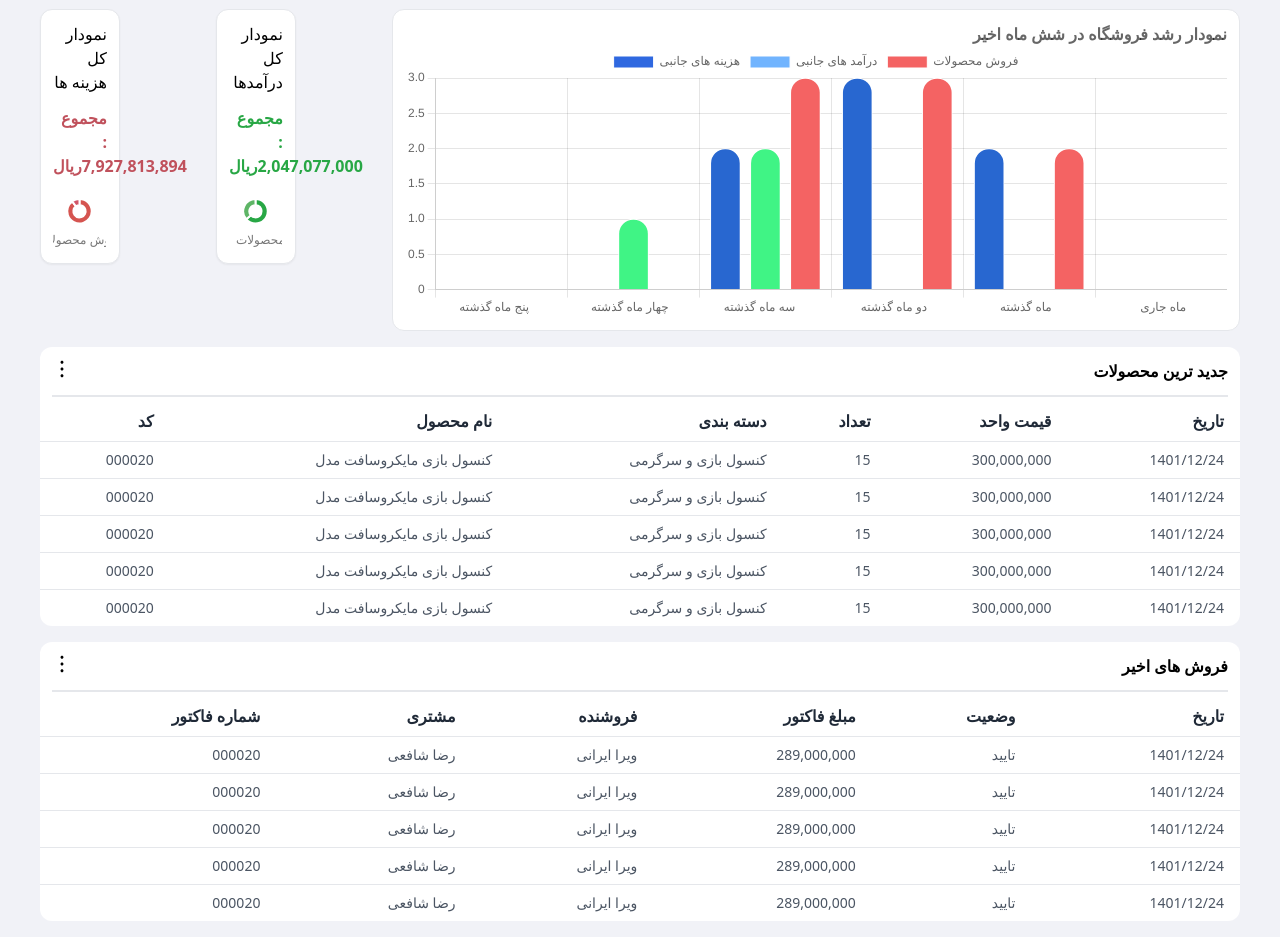
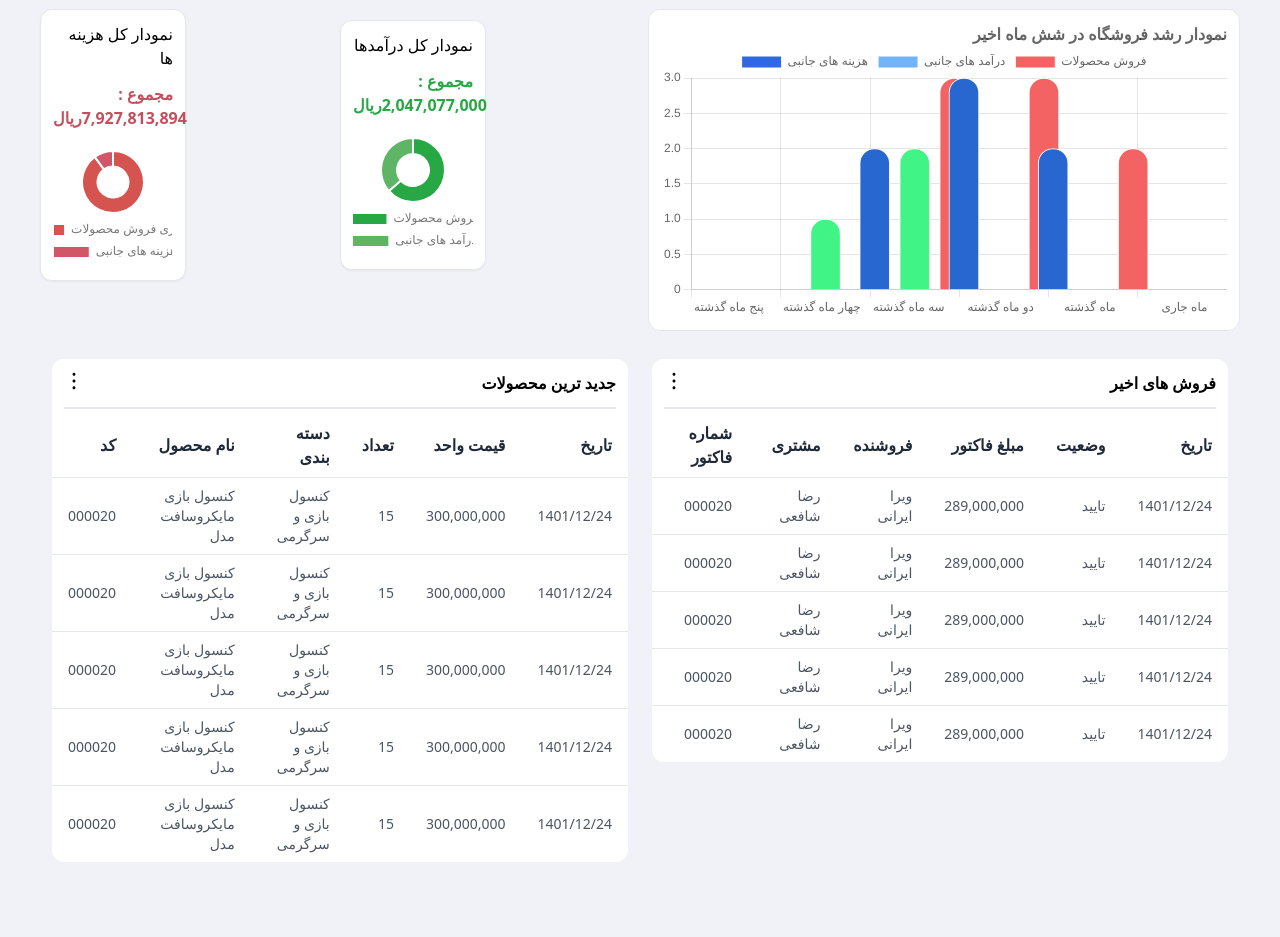
Before and after one commit to AmirZarei2002/admin-panel-task, a React (Create React App) app: page / in a window 1280 px wide. Shown: the part 320-1257 px from the top of the page. After the commit the page ends 1210 px from the top, so only its background shows below. Built offline with nearby package versions, Linux system fonts and the light colour scheme.

Commit message:
Change width and other styles

```diff
--- a/src/pages/ManagementDashboard.js
+++ b/src/pages/ManagementDashboard.js
@@ -9,16 +9,26 @@ export default function ManagementDashboard() {
     return (
         <div>
             <OverallResults />
-            <div className="flex flex-col-reverse justify-center lg:justify-between items-center lg:items-start sm:flex-col lg:flex-row sm:w-full px-4 md:px-0 gap-4">
-                <div className="flex flex-col sm:flex-row gap-4">
-                    <TotalExpense />
-                    <TotalIncome />
+            <div className="flex flex-col-reverse justify-center lg:justify-between items-center sm:items-start sm:flex-col md:flex-row px-4 md:px-0 gap-4">
+                <div className="flex flex-col items-center sm:flex-col lg:flex-row space-y-4 lg:space-y-0 lg:space-x-1 xl:space-x-2 w-full lg:w-1/2">
+                    <div className="w-screen sm:w-full lg:w-1/2">
+                        <TotalExpense />
+                    </div>
+                    <div className="w-screen sm:w-full lg:w-1/2">
+                        <TotalIncome />
+                    </div>
                 </div>
-                <StoreGrowthChart />
+                <div className="w-screen sm:w-full md:w-1/2 px-4 md:px-0">
+                    <StoreGrowthChart />
+                </div>
             </div>
-            <div>
-                <ReleasedProduct />
-                <RecentSales />
+            <div className="md:flex">
+                <div className="w-full md:w-1/2 md:p-4 lg:p-3">
+                    <ReleasedProduct />
+                </div>
+                <div className="w-full md:w-1/2 md:p-4 lg:p-3">
+                    <RecentSales />
+                </div>
             </div>
         </div>
     );
```
